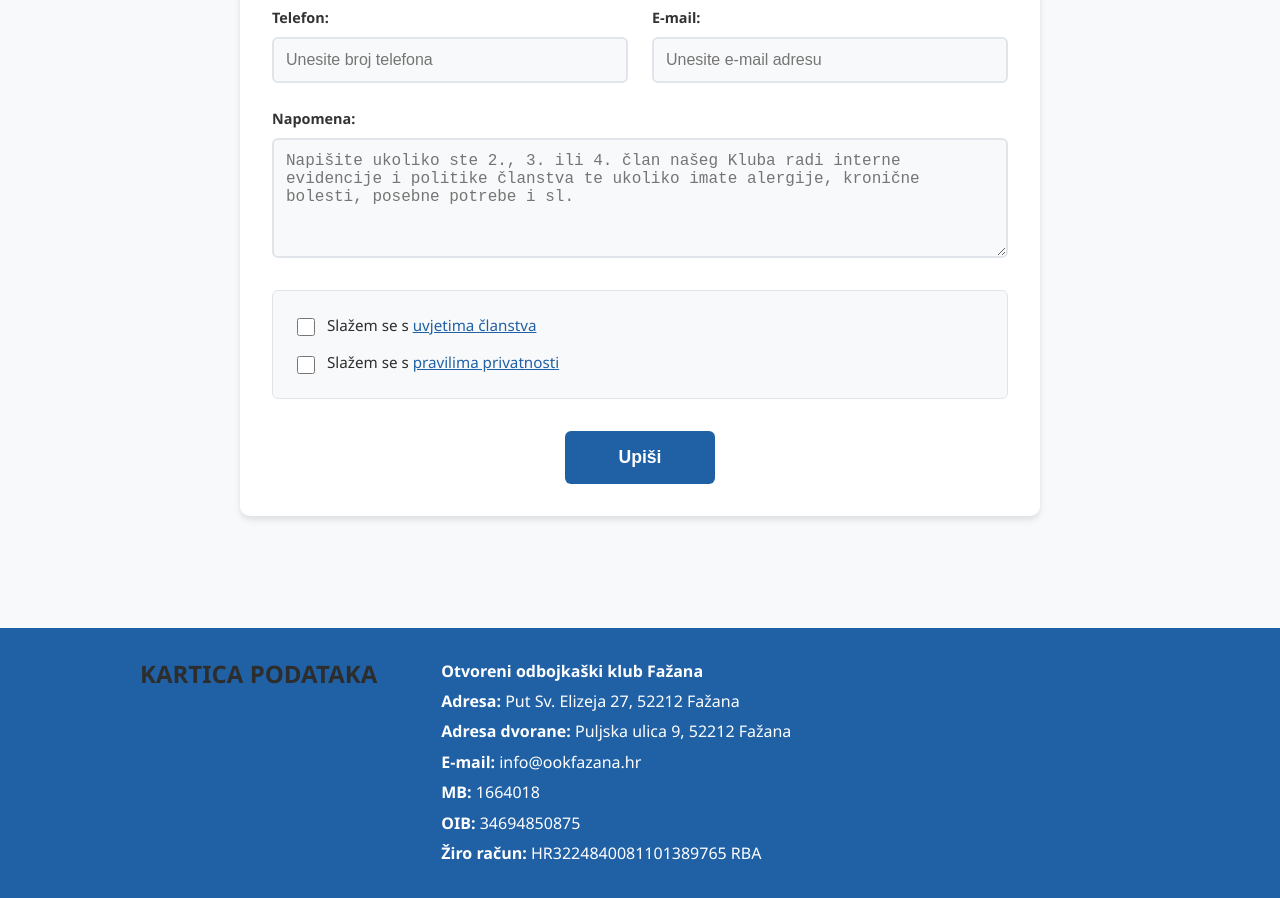
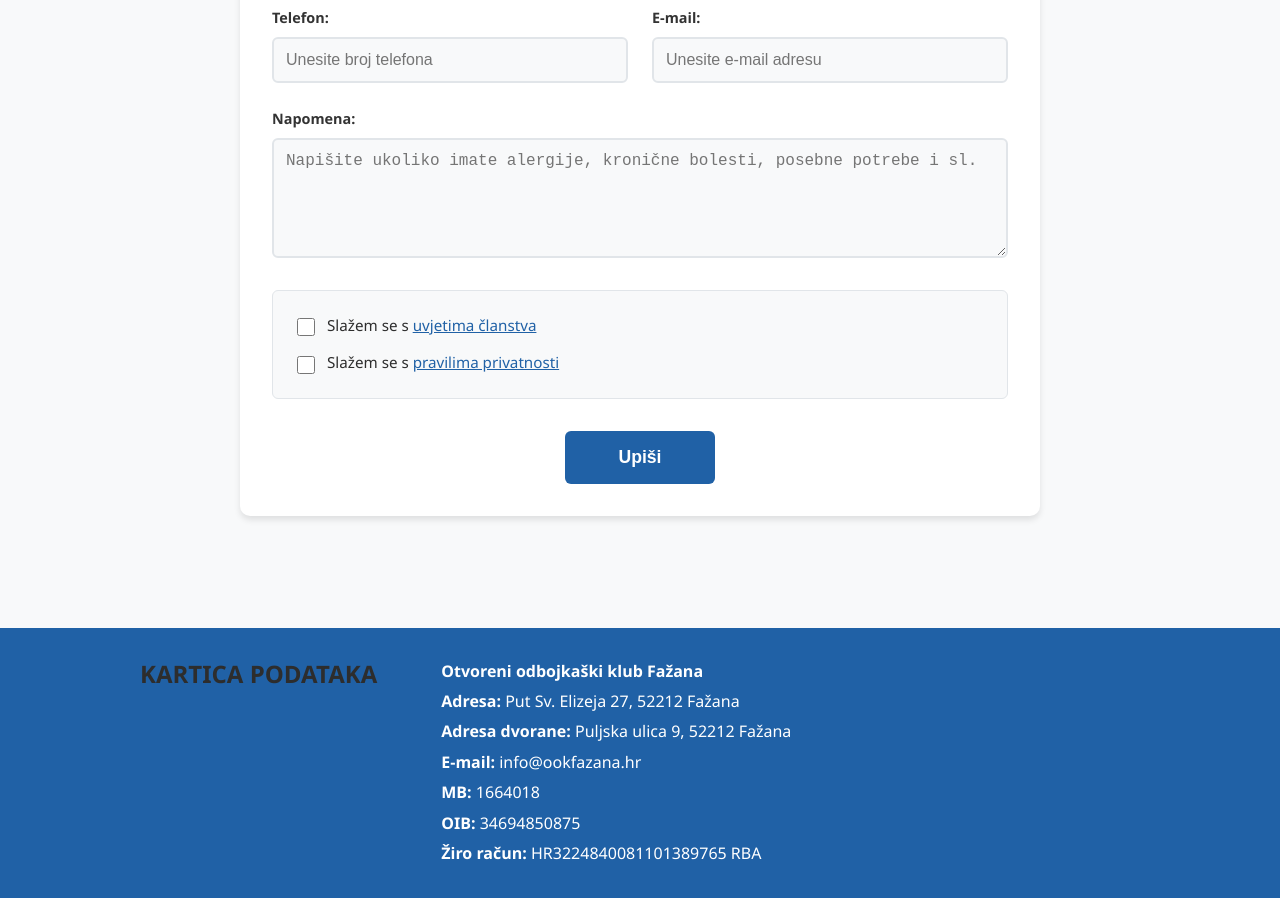
Before and after one commit to tinivanovicdev/ook-fazana-web, a website: page public/uclani-se.html in a window 1280 px wide. Shown: the part 840-1738 px from the top of the page. Drawn offline with Linux system fonts and the light colour scheme.

Commit message:
change placeholder

```diff
--- a/public/uclani-se.html
+++ b/public/uclani-se.html
@@ -214,7 +214,7 @@
                         <div class="form-group full-width">
                             <label for="napomena">Napomena:</label>
                             <textarea id="napomena" name="napomena"
-                                placeholder="Napišite ukoliko ste 2., 3. ili 4. član našeg Kluba radi interne evidencije i politike članstva te ukoliko imate alergije, kronične bolesti, posebne potrebe i sl."></textarea>
+                                placeholder="Napišite ukoliko imate alergije, kronične bolesti, posebne potrebe i sl."></textarea>
                         </div>
 
                         <div class="form-checkboxes">
```
